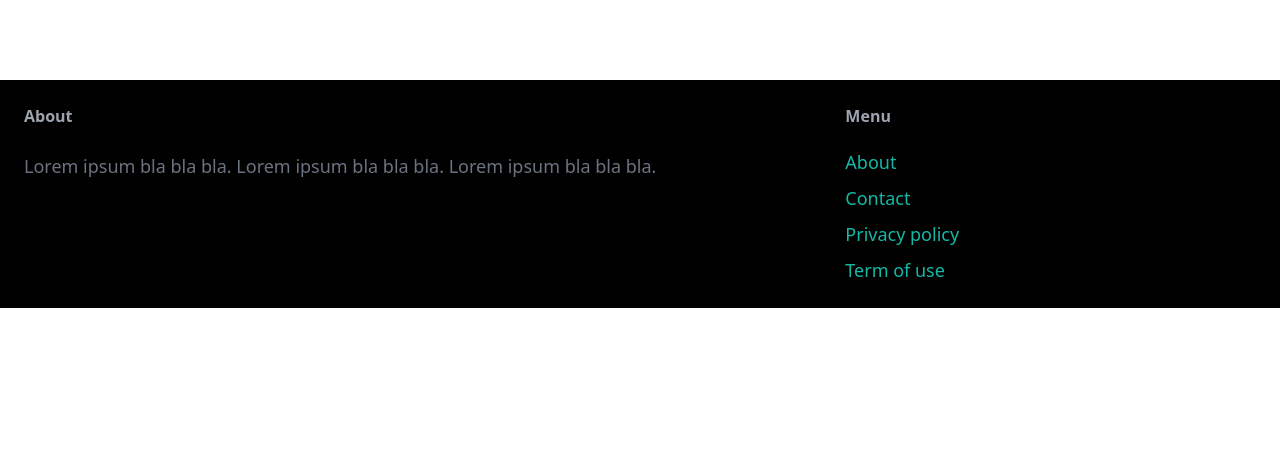
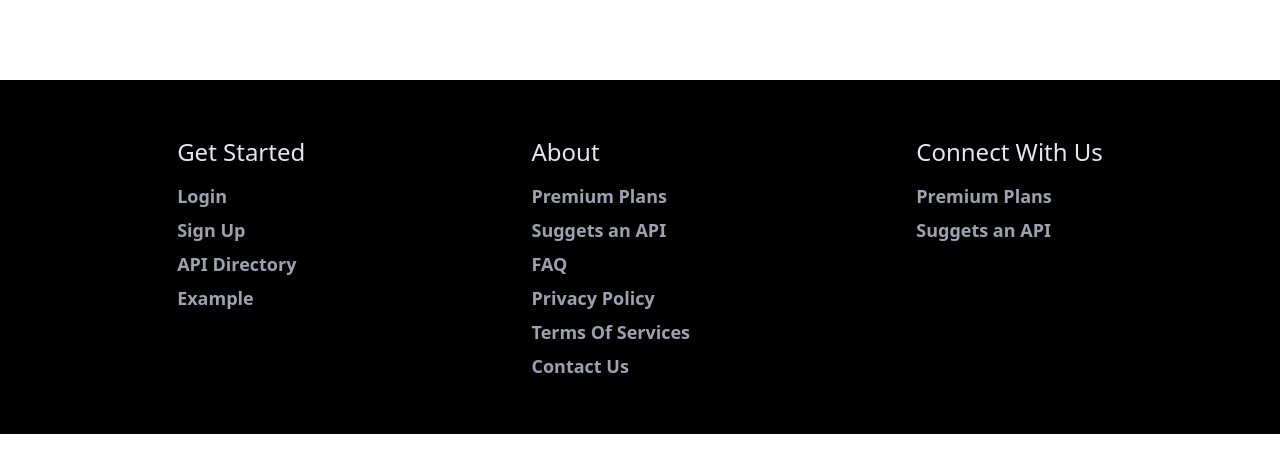
Before and after one commit to ArMonarch/Quotes-Django, a Django app: page /Quote/quote in a window 1280 px wide. Shown: the part 61-534 px from the top of the page. Run offline with Django 4.2, Linux system fonts and the light colour scheme; data that the repository does not hold is empty; some libraries are stand-ins or nearby versions; some web fonts are replaced.

Commit message:
Implemented Dynamic Routing For Categories in Quote

```diff
--- a/Quote_django/Quote/templates/Quote/Quote.html
+++ b/Quote_django/Quote/templates/Quote/Quote.html
@@ -30,3 +30,33 @@
 </div>
 
 {%endblock%}
+
+{% block footer%}
+<footer class = "px-6 py-6 bg-black">
+    <div class = "flex flex-row justify-around px-10 py-6" >
+        <div>
+            <h5 class = "py-2 text-gray-200 block text-2xl">Get Started</h5>
+            <a href = "#" class = "my-1.5 text-gray-400 block text-lg font-semibold hover:text-gray-200">Login</a>
+            <a href = "#" class = "my-1.5 text-gray-400 block text-lg font-semibold hover:text-gray-200">Sign Up</a>
+            <a href = "#" class = "my-1.5 text-gray-400 block text-lg font-semibold hover:text-gray-200">API Directory</a>
+            <a href = "#" class = "my-1.5 text-gray-400 block text-lg font-semibold hover:text-gray-200">Example</a>
+        </div>
+
+        <div>
+            <h5 class = "py-2 text-gray-200 block text-2xl">About</h5>
+            <a href = "#" class = "my-1.5 text-gray-400 block text-lg font-semibold hover:text-gray-200">Premium Plans</a>
+            <a href = "#" class = "my-1.5 text-gray-400 block text-lg font-semibold hover:text-gray-200">Suggets an API</a>
+            <a href = "#" class = "my-1.5 text-gray-400 block text-lg font-semibold hover:text-gray-200">FAQ</a>
+            <a href = "#" class = "my-1.5 text-gray-400 block text-lg font-semibold hover:text-gray-200">Privacy Policy</a>
+            <a href = "#" class = "my-1.5 text-gray-400 block text-lg font-semibold hover:text-gray-200">Terms Of Services</a>
+            <a href = "#" class = "my-1.5 text-gray-400 block text-lg font-semibold hover:text-gray-200">Contact Us</a>
+        </div>
+
+        <div>
+            <h5 class = "py-2 text-gray-200 block text-2xl">Connect With Us</h5>
+            <a href = "#" class = "my-1.5 text-gray-400 block text-lg font-semibold hover:text-gray-200">Premium Plans</a>
+            <a href = "#" class = "my-1.5 text-gray-400 block text-lg font-semibold hover:text-gray-200">Suggets an API</a>
+        </div>
+    </div>
+</footer>
+{% endblock %}
--- a/Quote_django/Quote/urls.py
+++ b/Quote_django/Quote/urls.py
@@ -4,6 +4,6 @@ from . import views
 app_name = "Quote"
 
 urlpatterns = [
-    path('quote', views.Quote, name="Quote"),
-    path('quotes', views.Quote, name = 'Quotes')
+    path('quote', views.Any_Quote, name="Quote"),
+    path('<str:category>/quote', views.Quote, name = 'Quote_Category')
 ]
--- a/Quote_django/Quote/views.py
+++ b/Quote_django/Quote/views.py
@@ -2,8 +2,8 @@ from django.shortcuts import render
 import requests
 
 # Create your views here.
-def Quote(request):
-    category = "inspirational"
+def Any_Quote(request):
+    category = "" #From Any Category
     api_url = f"https://api.api-ninjas.com/v1/quotes?category={category}"
     try:
         response = requests.get (api_url, headers={'X-Api-Key': 'c9Ys6JnpsqXdmr7ARqPCFw==YXL1AJg4LStpKrMQ'})
@@ -13,3 +13,14 @@ def Quote(request):
     except requests.exceptions.RequestException as e:
         print("Error fetching data from api:", e)
         return render(request, "")
+
+def Quote(request, category):
+    api_url = f"https://api.api-ninjas.com/v1/quotes?category={category}"
+    try:
+        response = requests.get(api_url, headers={'X-Api-Key': 'c9Ys6JnpsqXdmr7ARqPCFw==YXL1AJg4LStpKrMQ'})
+        response.raise_for_status()
+        Data = response.json()
+        return render(request, "Quote/Quote.html", {'Quote': Data})
+    except requests.exceptions.RequestException as e:
+        print("Error fetching data from api:", e)
+        return render(request, "")
--- a/Quote_django/core/templates/core/base.html
+++ b/Quote_django/core/templates/core/base.html
@@ -16,21 +16,6 @@
     <body>
         {% block NavBar %}{% endblock %}
         {%block content%}{%endblock%}
-        <footer class = "px-6 py-6 flex justify-between bg-black">
-            <div class="w-2/3 pr-10">
-                <h3 class = "mb-6 font-semibold text-gray-400 ">About</h3>
-                <p class="text-lg text-gray-500">Lorem ipsum bla bla bla. Lorem ipsum bla bla bla. Lorem ipsum bla bla bla.</p>
-            </div>
-            <div class="w-1/3">
-                <h3 class="mb-5 font-semibold text-gray-400">Menu</h3>
-
-                <ul class="space-y-2">
-                    <li><a href="#" class="text-lg text-teal-500 hover:text-teal-700">About</a></li>
-                    <li><a href="#" class="text-lg text-teal-500 hover:text-teal-700">Contact</a></li>
-                    <li><a href="#" class="text-lg text-teal-500 hover:text-teal-700">Privacy policy</a></li>
-                    <li><a href="#" class="text-lg text-teal-500 hover:text-teal-700">Term of use</a></li>
-                </ul>
-            </div>
-        </footer>
+        {% block footer%} {% endblock%}
     </body>
 </html>
```
Also changed, not shown: Quote_django/core/templates/core/index.html (+19 -0 lines).
